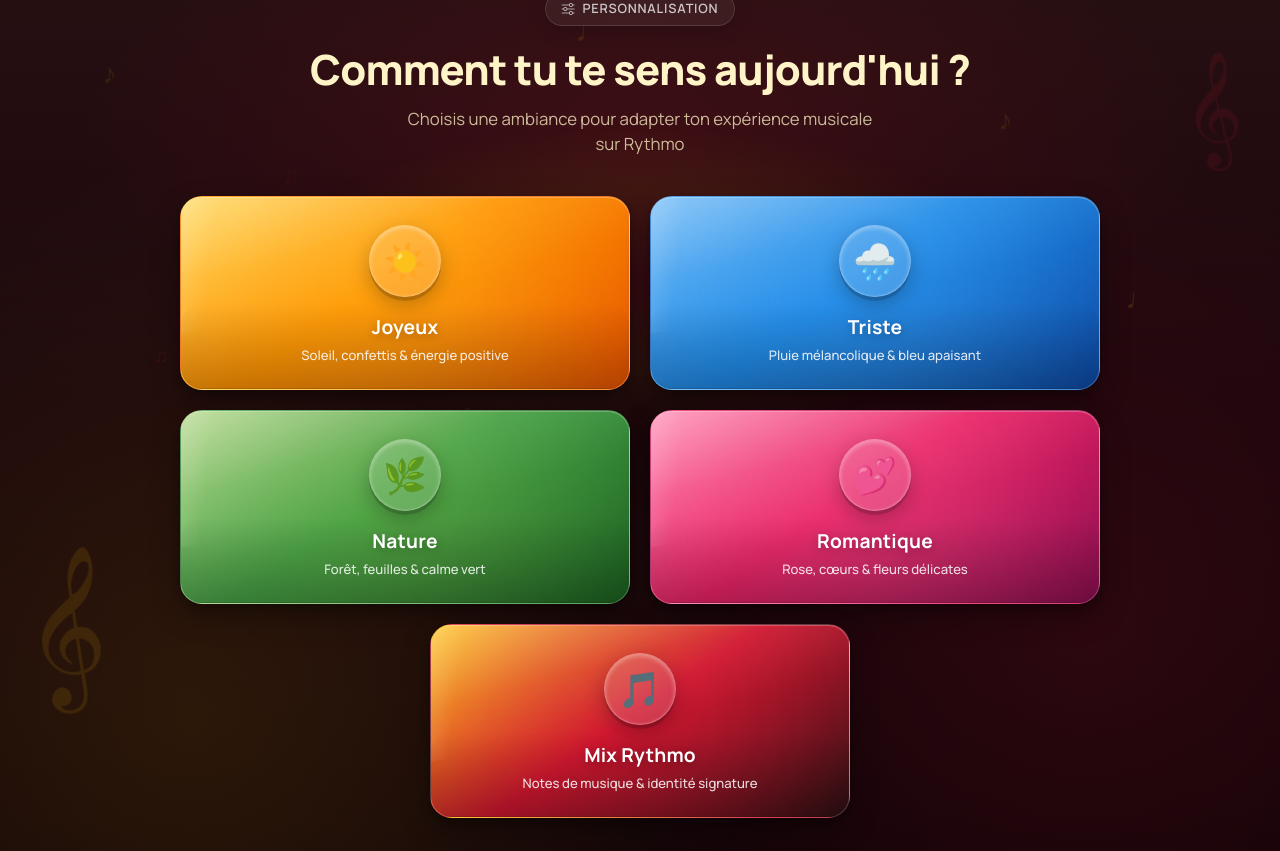
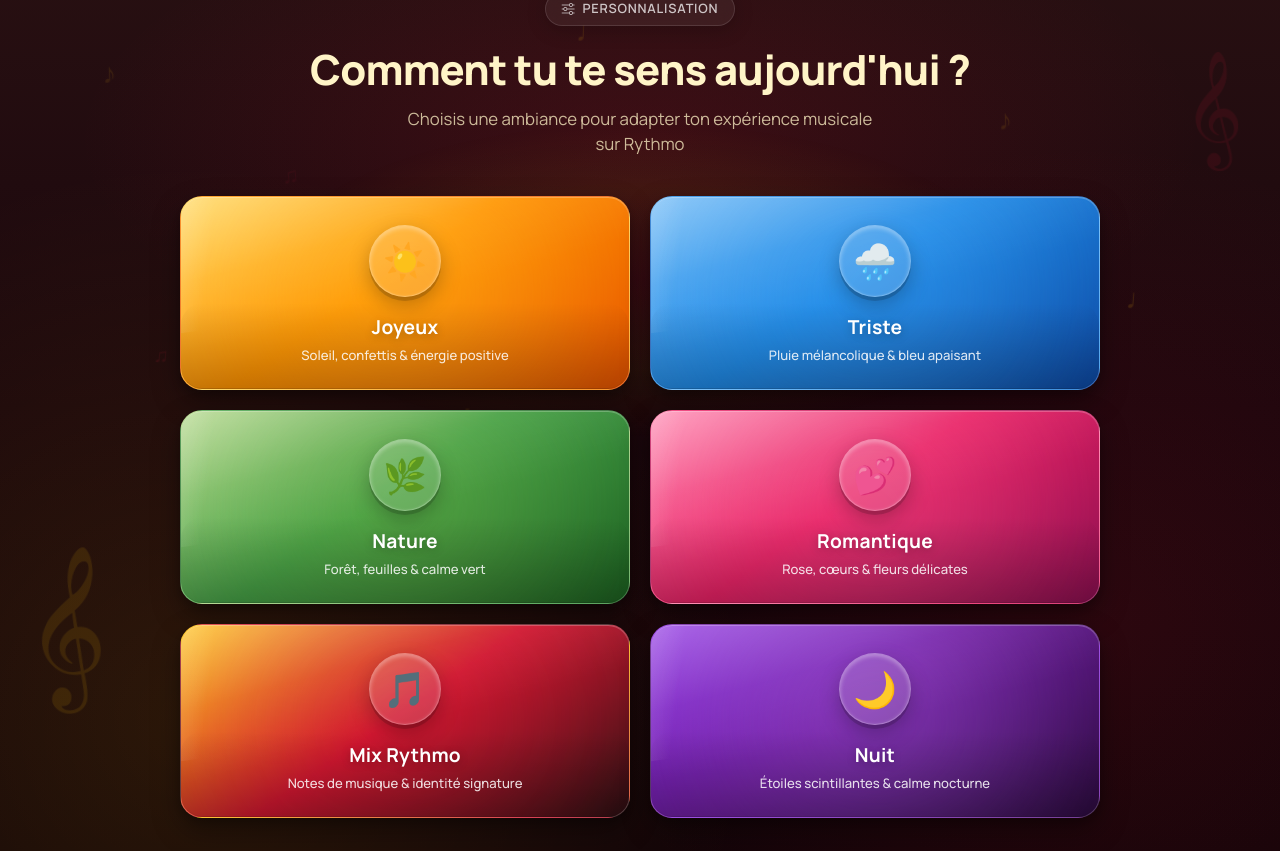
Before and after one commit to TristanCollenOff/SAE-4.01, a Flask app: page /mood in a window 1280 px wide. Shown: the part 40-891 px from the top of the page. Run offline with Flask 3, Linux system fonts and the light colour scheme.

Commit message:
mise en place  du mood avec nuit

```diff
--- a/app/templates/mood.html
+++ b/app/templates/mood.html
@@ -278,6 +278,14 @@
     background: radial-gradient(circle, #d11831, transparent 70%);
 }
 
+.mood-card-nuit {
+    background: linear-gradient(145deg, #8a2be2 0%, #6a1b9a 45%, #2a0a3b 100%);
+}
+
+.mood-card-nuit .mood-card-glow {
+    background: radial-gradient(circle, #b86af0, transparent 70%);
+}
+
 /* ===== ANIMATION ENTRÉE DÉCALÉE ===== */
 
 .mood-card {
@@ -289,6 +297,7 @@
 .mood-card:nth-child(3) { animation-delay: 0.24s; }
 .mood-card:nth-child(4) { animation-delay: 0.32s; }
 .mood-card:nth-child(5) { animation-delay: 0.40s; }
+.mood-card:nth-child(6) { animation-delay: 0.48s; }
 
 @keyframes moodCardPop {
     from {
@@ -403,6 +412,16 @@
                 </div>
             </a>
 
+            <a href="{{ url_for('mood.set_theme', theme='nuit', next=url_for('index')) }}" class="mood-card mood-card-nuit">
+                <div class="mood-card-glow"></div>
+                <div class="mood-card-shine"></div>
+                <div class="mood-card-icon">🌙</div>
+                <div class="mood-card-body">
+                    <span class="mood-card-name">Nuit</span>
+                    <span class="mood-card-desc">Étoiles scintillantes & calme nocturne</span>
+                </div>
+            </a>
+
         </div>
 
     </div>
```
